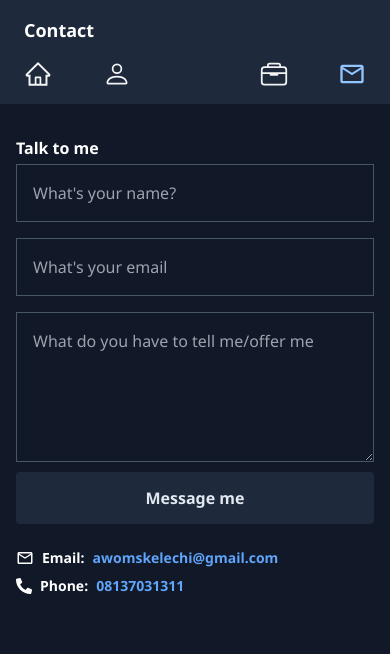
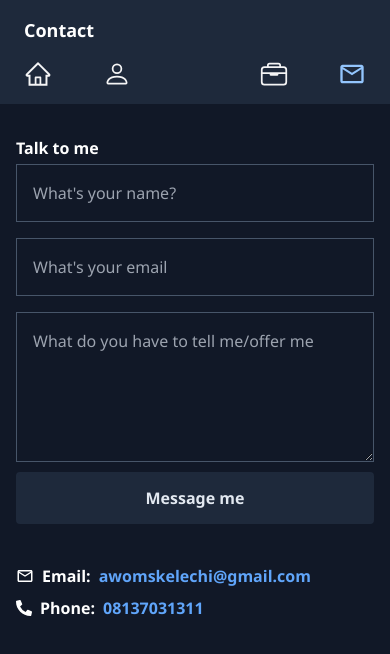
Before and after one commit to Kelechi095/Portfolio, a React (Vite) app: page /contact in a window 390 px wide. Shown: the top 654 px of the page. Built offline with nearby package versions, Linux system fonts and the light colour scheme; some icons are missing.

Commit message:
modified styling

```diff
--- a/src/Pages/Contact.tsx
+++ b/src/Pages/Contact.tsx
@@ -65,13 +65,13 @@ const RegisterForm = () => {
             onClick={handleSubmit(onSubmit)}
           />
         </section>
-        <section className="md:p-4 pt-2 md:pt-8 md:pl-24">
-          <p className="font-semibold text-white text-sm md:text-[17px] flex gap-2 items-center">
+        <section className="md:p-4 pt-6 md:pt-8 md:pl-24">
+          <p className="font-semibold text-white md:text-[17px] flex gap-2 items-center">
             <MdOutlineEmail className="text-lg" />
             <p>Email:</p>
             <p className="font-semibold text-blue-400">awomskelechi@gmail.com</p>
           </p>
-          <p className="font-semibold text-white mt-2 text-sm md:text-[17px] flex gap-2 items-center">
+          <p className="font-semibold text-white mt-2 md:text-[17px] flex gap-2 items-center">
             <FaPhoneAlt className="text-base" />
             <p>Phone:</p>
             <p className="font-semibold text-blue-400">08137031311</p>
```
